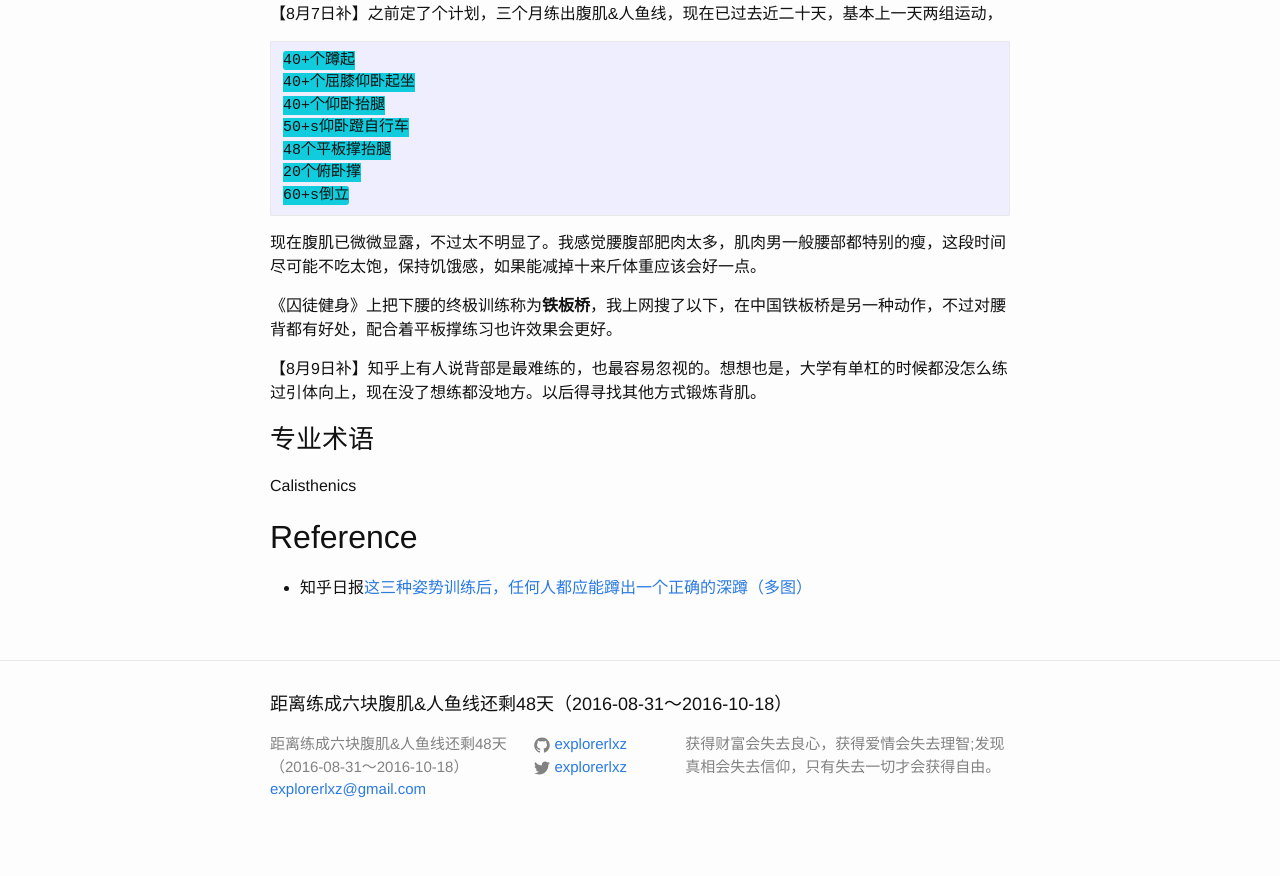
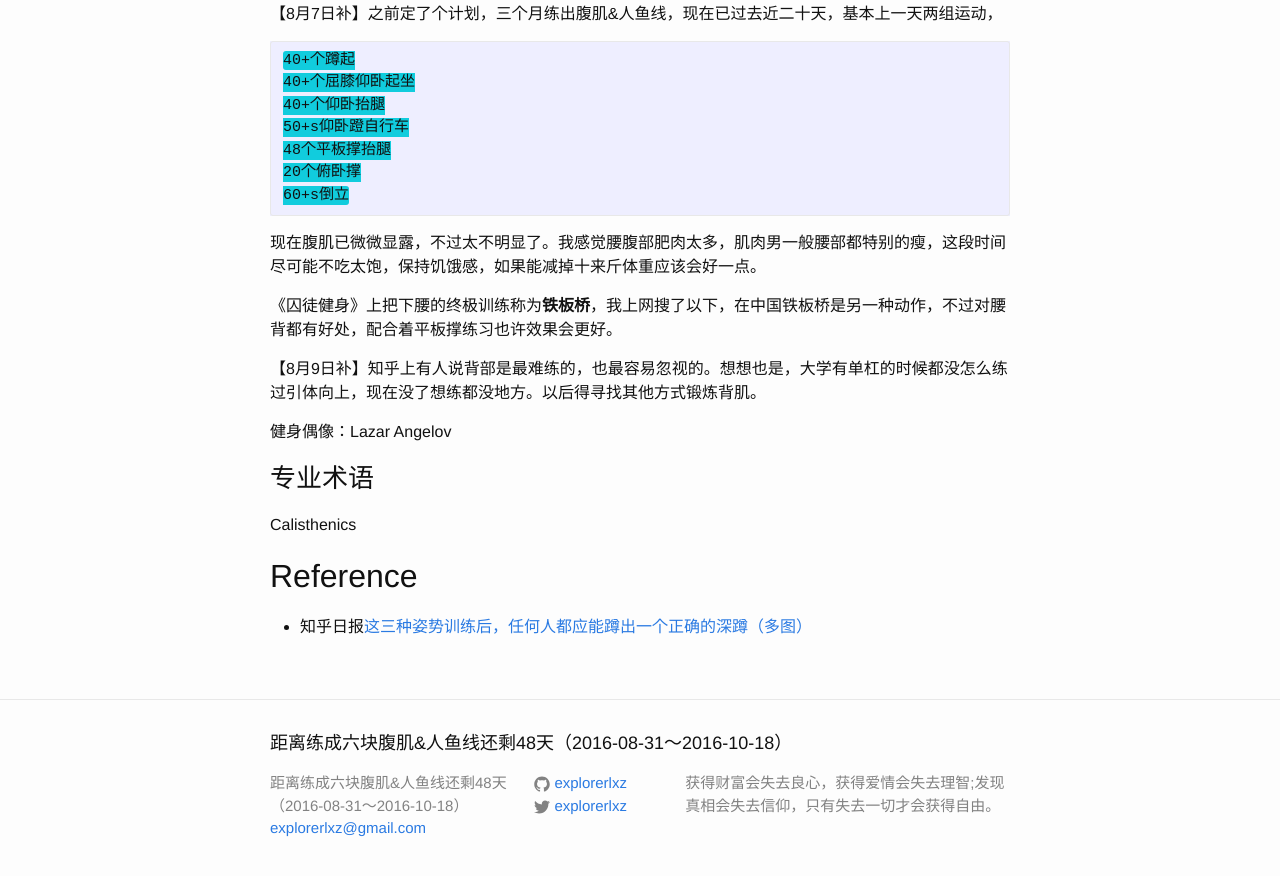
Before and after one commit to explorerlxz/explorerlxz.github.io, a Jekyll site: the page built from _posts/2016-07-24-Kung-Fu.md, in a window 1280 px wide and 900 px high, scrolled down 2486 px. Shown: the top 876 px of the window. Built offline with Jekyll 4.4.1, drawn with Linux system fonts in a browser that asks for light colours.

Commit message:
add Lazar

```diff
--- a/_posts/2016-07-24-Kung-Fu.md
+++ b/_posts/2016-07-24-Kung-Fu.md
@@ -42,6 +42,8 @@ date: 2016-07-24
 
 
 
+健身偶像：Lazar Angelov
+
 ### 专业术语
 
 Calisthenics
```
Also changed, not shown: images/Lazar.jpg (added), images/lazar1.jpg (added).
